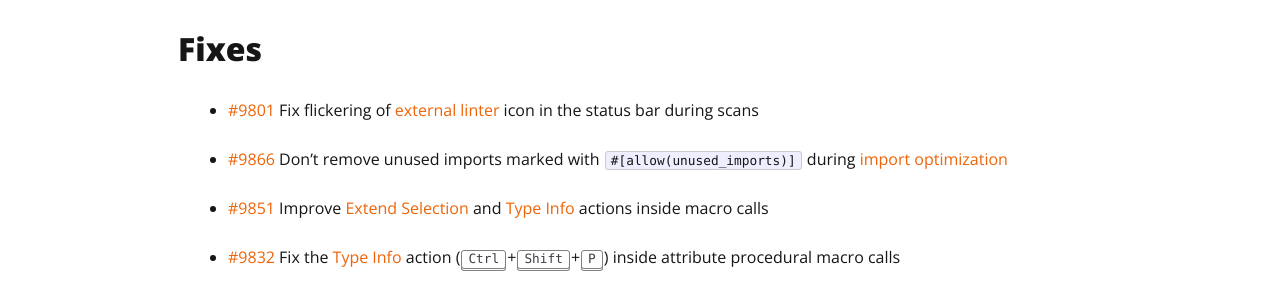
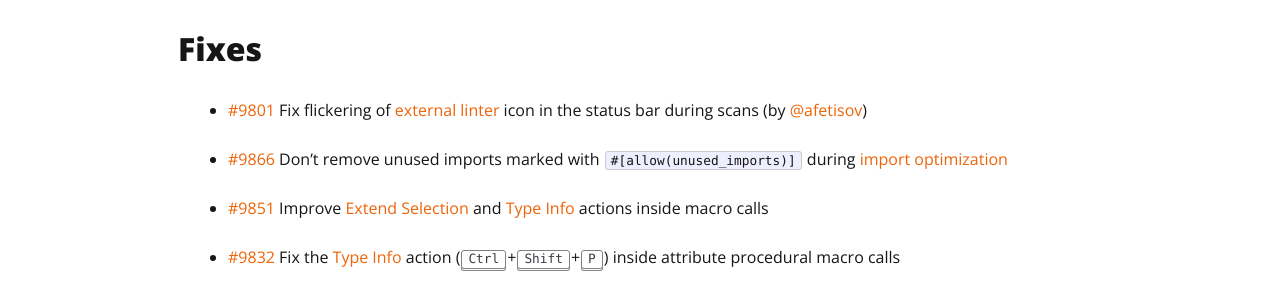
Before and after one commit to intellij-rust/intellij-rust.github.io, a Jekyll site: the page built from _posts/2022-12-19-changelog-185.markdown, in a window 1280 px wide and 900 px high, scrolled down 943 px. Shown: the part 161-454 px from the top of the window. Built offline with Jekyll 4.4.1, drawn with Linux system fonts in a browser that asks for light colours; nearby versions of some CDN libraries; some web fonts are replaced.

Commit message:
Update _posts/2022-12-19-changelog-185.markdown

```diff
--- a/_posts/2022-12-19-changelog-185.markdown
+++ b/_posts/2022-12-19-changelog-185.markdown
@@ -33,7 +33,7 @@ date: 2022-12-19 13:00:00 +0300
 
 ## Fixes
 
-* [#9801] Fix flickering of [external linter](https://plugins.jetbrains.com/plugin/8182-rust/docs/rust-code-analysis.html#external-linters) icon in the status bar during scans
+* [#9801] Fix flickering of [external linter](https://plugins.jetbrains.com/plugin/8182-rust/docs/rust-code-analysis.html#external-linters) icon in the status bar during scans (by [@afetisov])
 
 * [#9866] Don't remove unused imports marked with `#[allow(unused_imports)]` during [import optimization](https://jetbrains.com/help/idea/creating-and-optimizing-imports.html#optimize-imports)
 
```
